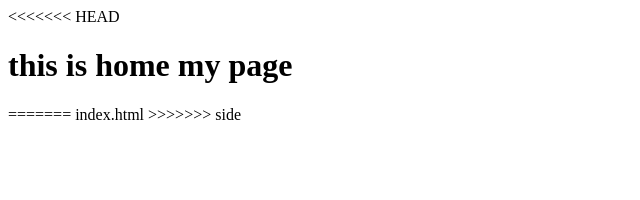
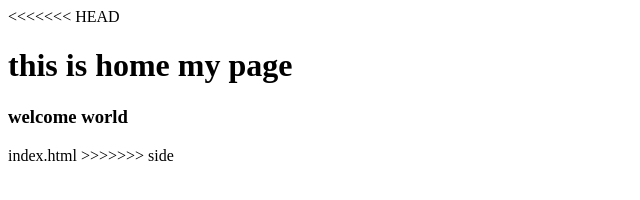
Before and after one commit to basemaccount/really-new-one, a plain HTML site: page index.html in a window 1280 px wide. Shown: the whole page, without its empty margins (0-640 px from the left). Drawn offline with Linux system fonts and the light colour scheme.

Commit message:
add new line

```diff
--- a/index.html
+++ b/index.html
@@ -6,7 +6,7 @@
 </head>
 <body>
 <h1>this is home my page</h1>
-=======
+<h3>welcome world</h3>
 index.html
 <!DOCTYPE html>
 <html>
```
